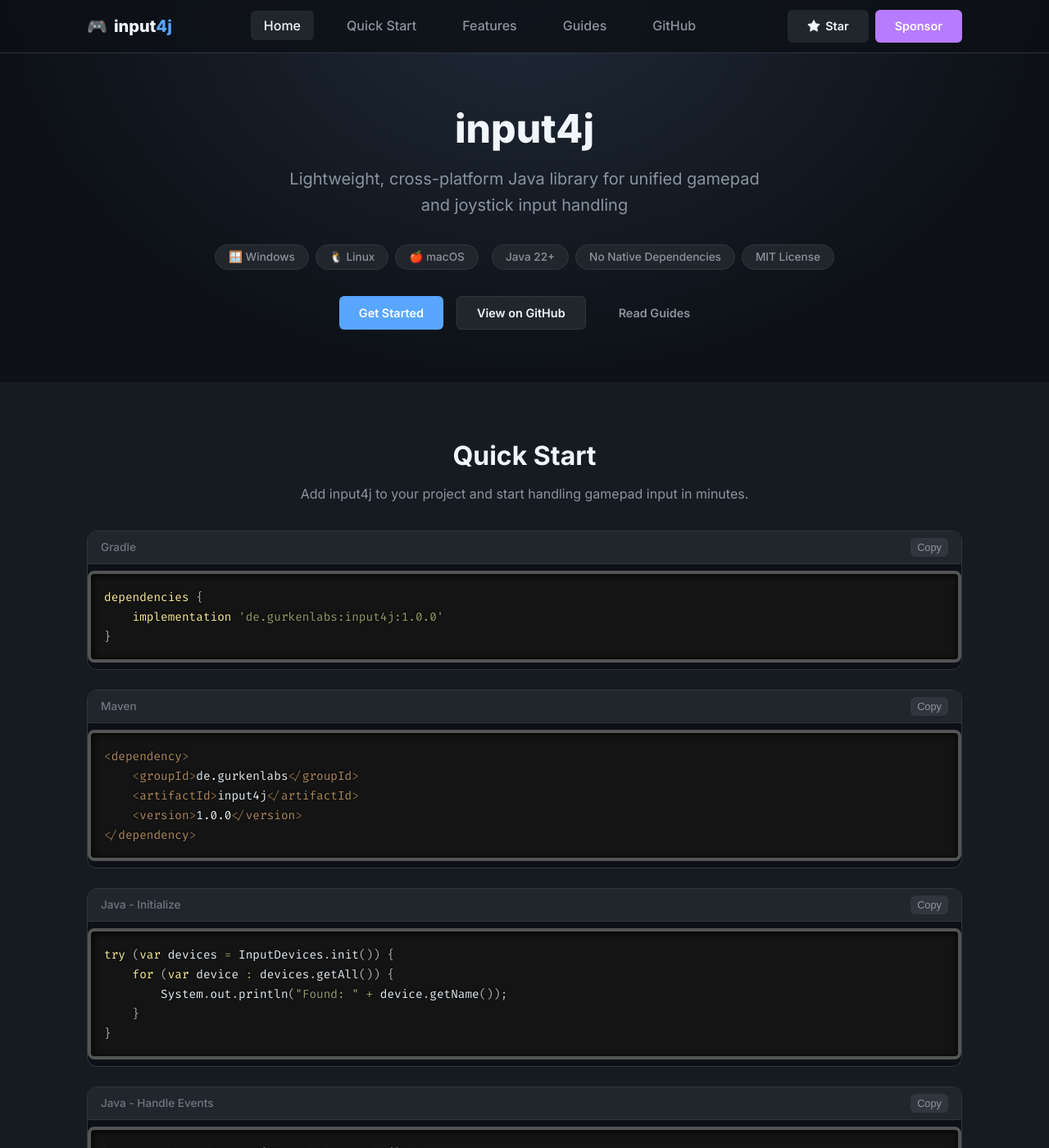
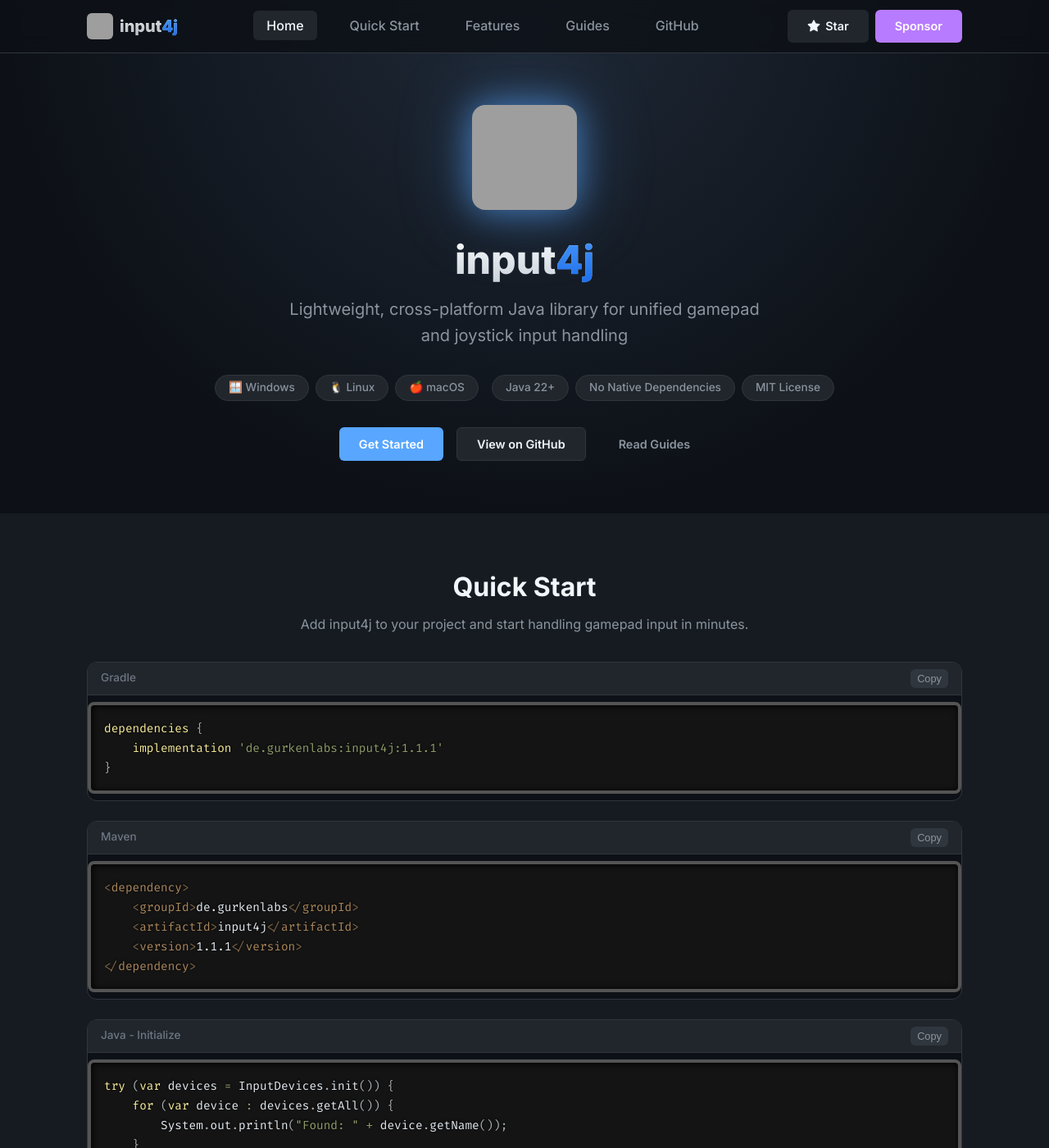
Before and after one commit to gurkenlabs/input4j, a Jekyll site: the page built from index.md, in a window 1280 px wide and 1400 px high. Shown: the whole window at 82% size. Built offline with Jekyll 4.4.1, drawn with Linux system fonts in a browser that asks for light colours; nearby versions of some CDN libraries; comment, search, counter and statistics services are not loaded; some of the changed text lies outside the part shown; grey boxes are pictures that could not be loaded.

Commit message:
Enhance site with dynamic year, logo, and 3D effects

```diff
--- a/_includes/footer.html
+++ b/_includes/footer.html
@@ -41,7 +41,8 @@
     </div>
 
     <div class="footer-bottom">
-      <p>&copy; 2024 input4j. Licensed under MIT License.</p>
+      <p>&copy; <span id="year"></span> input4j. Licensed under MIT License.</p>
     </div>
   </div>
+  <script>document.getElementById('year').textContent = new Date().getFullYear();</script>
 </footer>
--- a/_includes/navigation.html
+++ b/_includes/navigation.html
@@ -1,7 +1,7 @@
 <nav class="navbar">
   <div class="container">
     <a href="{{ '/' | relative_url }}" class="nav-brand">
-      <span>🎮</span>
+      <img src="{{ '/assets/input4j_logo_x256.png' | relative_url }}" alt="input4j" class="nav-logo">
       <span class="logo-text">input<span class="logo-accent">4j</span></span>
     </a>
 
--- a/_layouts/default.html
+++ b/_layouts/default.html
@@ -36,7 +36,10 @@
   <link rel="stylesheet" href="{{ '/assets/css/style.css' | relative_url }}">
 
   <!-- Favicon -->
-  <link rel="icon" type="image/svg+xml" href="/assets/images/favicon.svg">
+  <link rel="icon" type="image/svg+xml" href="{{ '/assets/favicon/favicon.svg' | relative_url }}">
+  <link rel="icon" type="image/png" sizes="96x96" href="{{ '/assets/favicon/favicon-96x96.png' | relative_url }}">
+  <link rel="apple-touch-icon" href="{{ '/assets/favicon/apple-touch-icon.png' | relative_url }}">
+  <link rel="manifest" href="{{ '/assets/favicon/site.webmanifest' | relative_url }}">
 
   <!-- Theme Color -->
   <meta name="theme-color" content="#0d1117">
--- a/assets/css/style.css
+++ b/assets/css/style.css
@@ -104,13 +104,29 @@ a:hover {
   color: var(--accent);
 }
 
+.nav-logo {
+  width: 32px;
+  height: 32px;
+  border-radius: 6px;
+}
+
 .logo-text {
   font-weight: 800;
+  background: linear-gradient(180deg, #ffffff 0%, #c9d1d9 100%);
+  -webkit-background-clip: text;
+  -webkit-text-fill-color: transparent;
+  background-clip: text;
+  text-shadow: 0 1px 0 rgba(0, 0, 0, 0.1);
 }
 
 .logo-accent {
   color: var(--accent);
   font-weight: 800;
+  background: linear-gradient(180deg, #58a6ff 0%, #1f6feb 100%);
+  -webkit-background-clip: text;
+  -webkit-text-fill-color: transparent;
+  background-clip: text;
+  text-shadow: 0 1px 0 rgba(31, 111, 235, 0.3);
 }
 
 .nav-menu {
@@ -228,10 +244,26 @@ a:hover {
   background: radial-gradient(ellipse at top, #1f2937 0%, var(--bg-primary) 70%);
 }
 
+.hero-logo {
+  width: 128px;
+  height: 128px;
+  margin-bottom: var(--space-lg);
+  border-radius: 16px;
+  filter: drop-shadow(0 0 20px rgba(88, 166, 255, 0.6)) drop-shadow(0 0 40px rgba(88, 166, 255, 0.3));
+  transition: filter 0.3s ease;
+}
+
+.hero-logo:hover {
+  filter: drop-shadow(0 0 30px rgba(88, 166, 255, 0.8)) drop-shadow(0 0 60px rgba(88, 166, 255, 0.4));
+}
+
 .hero-title {
   font-size: 3rem;
   font-weight: 800;
-  color: var(--text-primary);
+  background: linear-gradient(180deg, #ffffff 0%, #c9d1d9 100%);
+  -webkit-background-clip: text;
+  -webkit-text-fill-color: transparent;
+  background-clip: text;
   margin-bottom: var(--space-md);
   line-height: 1.2;
 }
--- a/index.md
+++ b/index.md
@@ -14,7 +14,7 @@ description: A lightweight, cross-platform Java library for unified input device
     {
       "@type": "HowToStep",
       "name": "Add input4j dependency",
-      "text": "Add input4j to your project using Gradle or Maven. For Gradle, add 'implementation de.gurkenlabs:input4j:1.0.0' to your dependencies. For Maven, add the dependency XML to your pom.xml.",
+      "text": "Add input4j to your project using Gradle or Maven. For Gradle, add 'implementation de.gurkenlabs:input4j:1.1.1' to your dependencies. For Maven, add the dependency XML to your pom.xml.",
       "url": "https://gurkenlabs.github.io/input4j/#quickstart",
       "position": 1
     },
@@ -66,7 +66,8 @@ description: A lightweight, cross-platform Java library for unified input device
 
 <div class="hero">
   <div class="container">
-    <h1 class="hero-title">input4j</h1>
+    <img src="{{ '/assets/input4j_logo_x256.png' | relative_url }}" alt="input4j logo" class="hero-logo">
+    <h1 class="hero-title">input<span class="logo-accent">4j</span></h1>
     <p class="hero-subtitle">Lightweight, cross-platform Java library for unified gamepad and joystick input handling</p>
     <div class="hero-badges">
       <span class="badge" aria-label="Windows">🪟 Windows</span>
@@ -96,7 +97,7 @@ description: A lightweight, cross-platform Java library for unified input device
         <button class="code-copy" onclick="copyCode(this)">Copy</button>
       </div>
       <pre><code class="language-gradle">dependencies {
-    implementation 'de.gurkenlabs:input4j:1.0.0'
+    implementation 'de.gurkenlabs:input4j:1.1.1'
 }</code></pre>
     </div>
 
@@ -108,7 +109,7 @@ description: A lightweight, cross-platform Java library for unified input device
       <pre><code class="language-markup">&lt;dependency&gt;
     &lt;groupId&gt;de.gurkenlabs&lt;/groupId&gt;
     &lt;artifactId&gt;input4j&lt;/artifactId&gt;
-    &lt;version&gt;1.0.0&lt;/version&gt;
+    &lt;version&gt;1.1.1&lt;/version&gt;
 &lt;/dependency&gt;</code></pre>
     </div>
 
```
